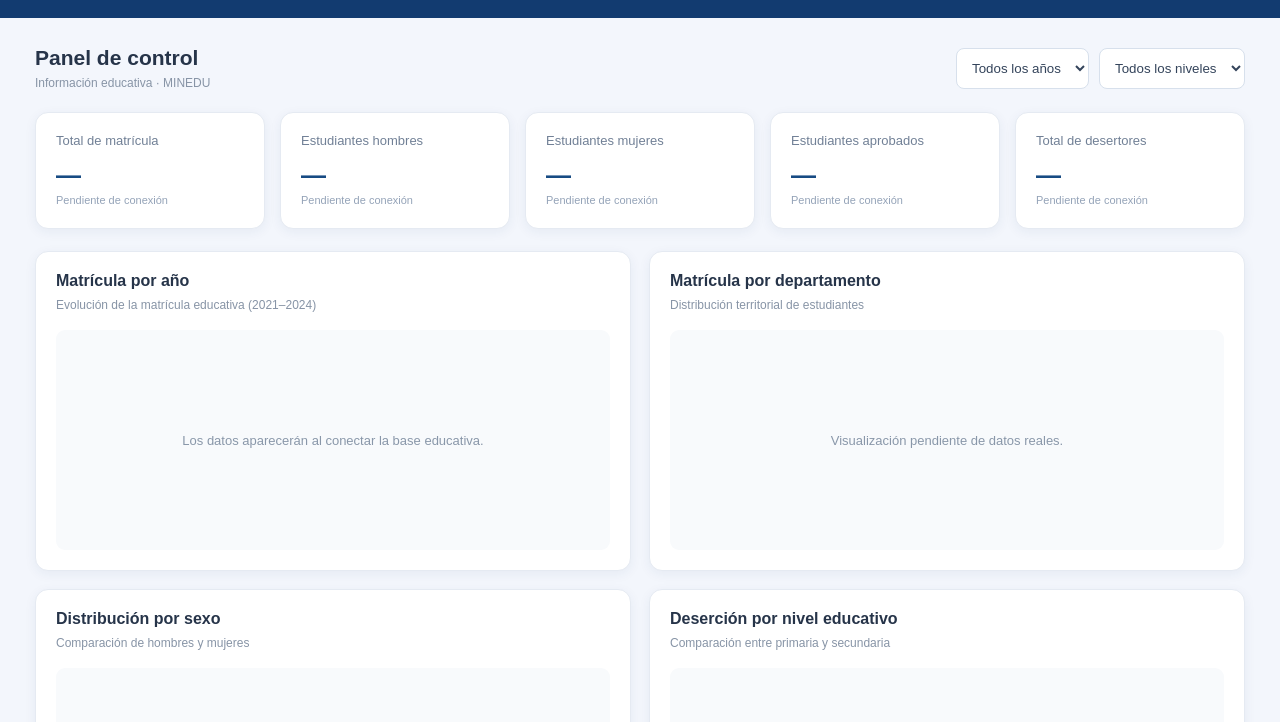
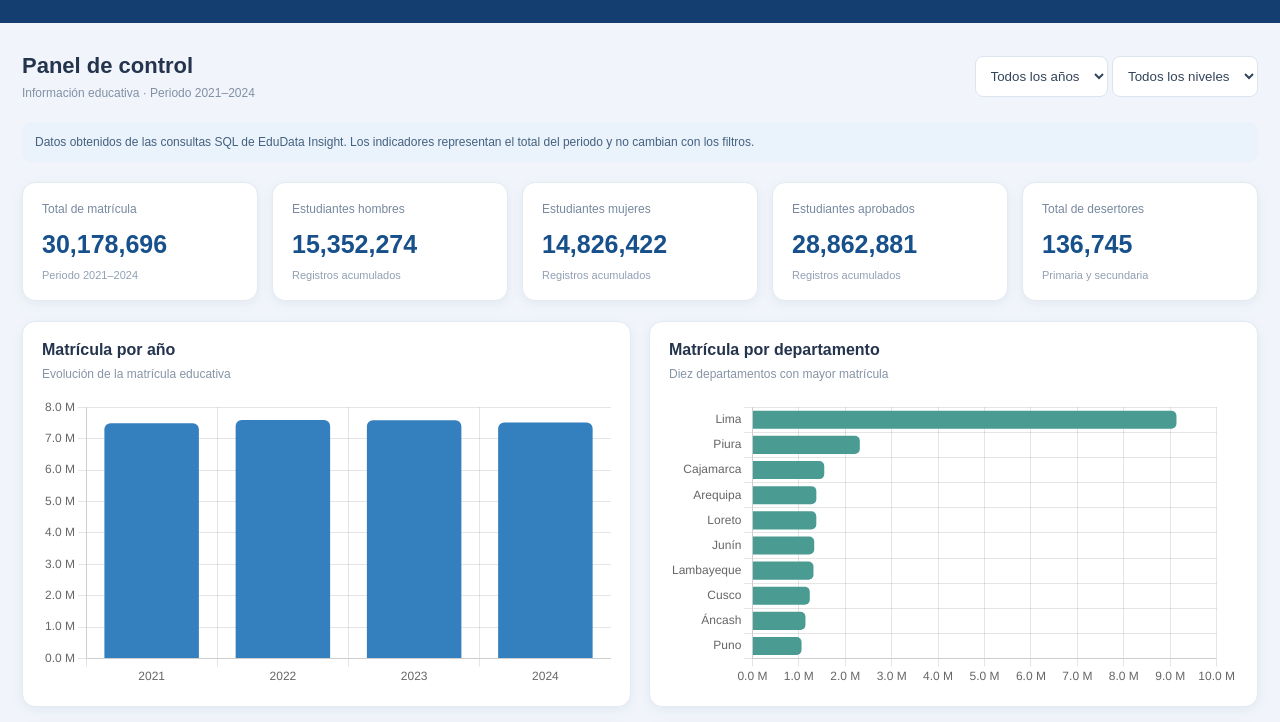
Before and after one commit to dperezve22-hub/edudata-insight, a plain HTML site: page index.html in a window 1280 px wide. Shown: the part 83-805 px from the top of the page. Drawn offline with nearby package versions, Linux system fonts and the light colour scheme.

Commit message:
Completar dashboard con datos educativos reales.

```diff
--- a/index.html
+++ b/index.html
@@ -3,34 +3,34 @@
 <html lang="es">
 <head>
 <meta charset="UTF-8">
-<meta name="viewport" content="width=device-width, initial-scale=1.0">
+<meta name="viewport" content="width=device-width, initial-scale=1">
 <title>EduData Insight | Dashboard Educativo</title>
 <script src="https://cdn.jsdelivr.net/npm/chart.js"></script>
 <style>
 *{box-sizing:border-box;margin:0;padding:0}
-body{font-family:Arial,sans-serif;background:#f3f6fc;color:#263449}
-header{background:#123b70;color:white;padding:25px 5%;display:flex;justify-content:space-between;align-items:center;gap:15px;flex-wrap:wrap}
-header h1{font-size:25px}
-header p{font-size:13px;color:#cbdcf4;margin-top:7px}
-.status{background:#245b91;padding:9px 14px;border-radius:20px;font-size:12px}
-main{max-width:1250px;margin:28px auto;padding:0 20px}
-.top{display:flex;justify-content:space-between;align-items:center;gap:15px;flex-wrap:wrap;margin-bottom:22px}
-.top h2{font-size:21px}
-.filters{display:flex;gap:10px;flex-wrap:wrap}
-select{padding:11px;border:1px solid #d7e0ec;border-radius:8px;background:white;color:#34445b}
-.cards{display:grid;grid-template-columns:repeat(5,1fr);gap:15px;margin-bottom:22px}
-.card,.panel{background:white;border:1px solid #e5eaf2;border-radius:13px;padding:20px;box-shadow:0 3px 12px #183b7010}
-.card p{font-size:13px;color:#718096;margin-bottom:13px}
-.card h3{font-size:25px;color:#174b83}
-.card small{color:#94a3b8;font-size:11px}
+body{font-family:Arial,sans-serif;background:#f1f5fb;color:#24344d}
+header{background:#153e70;color:white;padding:26px 5%;display:flex;justify-content:space-between;align-items:center;flex-wrap:wrap;gap:15px}
+header h1{font-size:27px}
+header p{color:#c9dbf2;margin-top:8px;font-size:13px}
+.status{background:#28619b;padding:10px 15px;border-radius:20px;font-size:12px}
+main{max-width:1350px;margin:30px auto;padding:0 22px}
+.top{display:flex;justify-content:space-between;align-items:center;flex-wrap:wrap;gap:15px;margin-bottom:22px}
+.top h2{font-size:22px}
+.top p{color:#8190a5;font-size:12px;margin-top:7px}
+select{padding:11px;border:1px solid #dce4ef;border-radius:8px;background:white;color:#34445b}
+.cards{display:grid;grid-template-columns:repeat(5,1fr);gap:14px;margin-bottom:20px}
+.card,.panel{background:white;border:1px solid #e4eaf2;border-radius:13px;padding:19px;box-shadow:0 3px 12px #183b7010}
+.card p{font-size:12px;color:#78889f;margin-bottom:14px}
+.card h3{font-size:clamp(19px,2vw,25px);color:#17508b}
+.card small{display:block;margin-top:10px;color:#91a0b4;font-size:11px}
 .grid{display:grid;grid-template-columns:1fr 1fr;gap:18px;margin-bottom:18px}
 .panel h3{font-size:16px;margin-bottom:8px}
-.panel p{font-size:12px;color:#8794a6;margin-bottom:18px}
-.chart{height:260px;position:relative}
-.empty{height:220px;display:flex;align-items:center;justify-content:center;text-align:center;color:#8997a9;font-size:13px;background:#f8fafc;border-radius:9px;padding:20px}
-footer{text-align:center;padding:25px;color:#8794a6;font-size:12px}
-@media(max-width:950px){.cards{grid-template-columns:repeat(3,1fr)}}
-@media(max-width:650px){.cards{grid-template-columns:repeat(2,1fr)}.grid{grid-template-columns:1fr}header h1{font-size:21px}}
+.panel p{font-size:12px;color:#8794a6;margin-bottom:16px}
+.chart{height:290px;position:relative}
+footer{text-align:center;color:#8794a6;padding:25px;font-size:12px}
+.note{background:#eaf2fc;padding:13px;border-radius:9px;color:#45617f;font-size:12px;margin-bottom:20px}
+@media(max-width:1000px){.cards{grid-template-columns:repeat(3,1fr)}}
+@media(max-width:650px){.cards{grid-template-columns:repeat(2,1fr)}.grid{grid-template-columns:1fr}}
 </style>
 </head>
 <body>
@@ -39,56 +39,63 @@ footer{text-align:center;padding:25px;color:#8794a6;font-size:12px}
   <h1>EduData Insight</h1>
   <p>Sistema de monitoreo de matrícula y trayectoria educativa en el Perú</p>
  </div>
- <span class="status">● Panel de análisis educativo</span>
+ <span class="status">● Dashboard educativo</span>
 </header>
 
 <main>
  <section class="top">
   <div>
    <h2>Panel de control</h2>
-   <p style="color:#8794a6;font-size:12px;margin-top:6px">Información educativa · MINEDU</p>
+   <p>Información educativa · Periodo 2021–2024</p>
   </div>
-  <div class="filters">
+  <div>
    <select id="year">
-    <option value="">Todos los años</option>
-    <option>2021</option><option>2022</option>
-    <option>2023</option><option>2024</option>
+    <option value="all">Todos los años</option>
+    <option value="2021">2021</option>
+    <option value="2022">2022</option>
+    <option value="2023">2023</option>
+    <option value="2024">2024</option>
    </select>
    <select id="level">
-    <option value="">Todos los niveles</option>
-    <option>Primaria</option><option>Secundaria</option>
+    <option value="all">Todos los niveles</option>
+    <option value="Primaria">Primaria</option>
+    <option value="Secundaria">Secundaria</option>
    </select>
   </div>
  </section>
 
+ <div class="note">
+  Datos obtenidos de las consultas SQL de EduData Insight. Los indicadores representan el total del periodo y no cambian con los filtros.
+ </div>
+
  <section class="cards">
-  <div class="card"><p>Total de matrícula</p><h3>—</h3><small>Pendiente de conexión</small></div>
-  <div class="card"><p>Estudiantes hombres</p><h3>—</h3><small>Pendiente de conexión</small></div>
-  <div class="card"><p>Estudiantes mujeres</p><h3>—</h3><small>Pendiente de conexión</small></div>
-  <div class="card"><p>Estudiantes aprobados</p><h3>—</h3><small>Pendiente de conexión</small></div>
-  <div class="card"><p>Total de desertores</p><h3>—</h3><small>Pendiente de conexión</small></div>
+  <div class="card"><p>Total de matrícula</p><h3>30,178,696</h3><small>Periodo 2021–2024</small></div>
+  <div class="card"><p>Estudiantes hombres</p><h3>15,352,274</h3><small>Registros acumulados</small></div>
+  <div class="card"><p>Estudiantes mujeres</p><h3>14,826,422</h3><small>Registros acumulados</small></div>
+  <div class="card"><p>Estudiantes aprobados</p><h3>28,862,881</h3><small>Registros acumulados</small></div>
+  <div class="card"><p>Total de desertores</p><h3>136,745</h3><small>Primaria y secundaria</small></div>
  </section>
 
  <section class="grid">
   <div class="panel">
    <h3>Matrícula por año</h3>
-   <p>Evolución de la matrícula educativa (2021–2024)</p>
-   <div class="empty">Los datos aparecerán al conectar la base educativa.</div>
+   <p>Evolución de la matrícula educativa</p>
+   <div class="chart"><canvas id="yearChart"></canvas></div>
   </div>
   <div class="panel">
    <h3>Matrícula por departamento</h3>
-   <p>Distribución territorial de estudiantes</p>
-   <div class="empty">Visualización pendiente de datos reales.</div>
+   <p>Diez departamentos con mayor matrícula</p>
+   <div class="chart"><canvas id="departmentChart"></canvas></div>
   </div>
   <div class="panel">
    <h3>Distribución por sexo</h3>
    <p>Comparación de hombres y mujeres</p>
-   <div class="empty">Visualización pendiente de datos reales.</div>
+   <div class="chart"><canvas id="genderChart"></canvas></div>
   </div>
   <div class="panel">
    <h3>Deserción por nivel educativo</h3>
    <p>Comparación entre primaria y secundaria</p>
-   <div class="empty">Visualización pendiente de datos reales.</div>
+   <div class="chart"><canvas id="dropoutChart"></canvas></div>
   </div>
  </section>
 </main>
@@ -96,5 +103,107 @@ footer{text-align:center;padding:25px;color:#8794a6;font-size:12px}
 <footer>
  EduData Insight · Proyecto de análisis de datos educativos del Perú · 2026
 </footer>
+
+<script>
+const years = {
+ "2021":7488219,
+ "2022":7593733,
+ "2023":7585961,
+ "2024":7510783
+};
+
+const departments = {
+ "Lima":9134480,
+ "Piura":2313758,
+ "Cajamarca":1548433,
+ "Arequipa":1377598,
+ "Loreto":1376791,
+ "Junín":1331775,
+ "Lambayeque":1315859,
+ "Cusco":1236411,
+ "Áncash":1143071,
+ "Puno":1059352
+};
+
+const gender = {
+ "Hombres":15352274,
+ "Mujeres":14826422
+};
+
+const dropout = {
+ "Primaria":64463,
+ "Secundaria":72282
+};
+
+const fmt = n => n.toLocaleString("es-PE");
+
+let yearChart, departmentChart, genderChart, dropoutChart;
+
+function createCharts(){
+ const common = {
+  responsive:true,
+  maintainAspectRatio:false,
+  plugins:{legend:{display:false}}
+ };
+
+ yearChart = new Chart(document.getElementById("yearChart"),{
+  type:"bar",
+  data:{
+   labels:Object.keys(years),
+   datasets:[{label:"Matrícula",data:Object.values(years),backgroundColor:"#347fbd",borderRadius:6}]
+  },
+  options:{...common,plugins:{legend:{display:false},tooltip:{callbacks:{label:c=>fmt(c.raw)}}},scales:{y:{ticks:{callback:v=>(v/1000000).toFixed(1)+" M"}}}}
+ });
+
+ departmentChart = new Chart(document.getElementById("departmentChart"),{
+  type:"bar",
+  data:{
+   labels:Object.keys(departments),
+   datasets:[{data:Object.values(departments),backgroundColor:"#4a9b91",borderRadius:5}]
+  },
+  options:{...common,indexAxis:"y",plugins:{legend:{display:false},tooltip:{callbacks:{label:c=>fmt(c.raw)}}},scales:{x:{ticks:{callback:v=>(v/1000000).toFixed(1)+" M"}}}}
+ });
+
+ genderChart = new Chart(document.getElementById("genderChart"),{
+  type:"doughnut",
+  data:{
+   labels:Object.keys(gender),
+   datasets:[{data:Object.values(gender),backgroundColor:["#3979bb","#e58ba9"],borderWidth:2}]
+  },
+  options:{...common,plugins:{legend:{display:true,position:"bottom"},tooltip:{callbacks:{label:c=>c.label+": "+fmt(c.raw)}}}}
+ });
+
+ dropoutChart = new Chart(document.getElementById("dropoutChart"),{
+  type:"bar",
+  data:{
+   labels:Object.keys(dropout),
+   datasets:[{data:Object.values(dropout),backgroundColor:["#e4a14b","#d76c70"],borderRadius:6}]
+  },
+  options:{...common,plugins:{legend:{display:false},tooltip:{callbacks:{label:c=>fmt(c.raw)}}},scales:{y:{ticks:{callback:v=>fmt(v)}}}}
+ });
+}
+
+function applyFilters(){
+ const year = document.getElementById("year").value;
+ const level = document.getElementById("level").value;
+
+ yearChart.data.datasets[0].data =
+  year==="all" ? Object.values(years) : [years[year]];
+ yearChart.data.labels =
+  year==="all" ? Object.keys(years) : [year];
+ yearChart.update();
+
+ dropoutChart.data.labels =
+  level==="all" ? Object.keys(dropout) : [level];
+ dropoutChart.data.datasets[0].data =
+  level==="all" ? Object.values(dropout) : [dropout[level]];
+ dropoutChart.update();
+}
+
+document.getElementById("year").addEventListener("change",applyFilters);
+document.getElementById("level").addEventListener("change",applyFilters);
+
+createCharts();
+</script>
 </body>
 </html>
```
